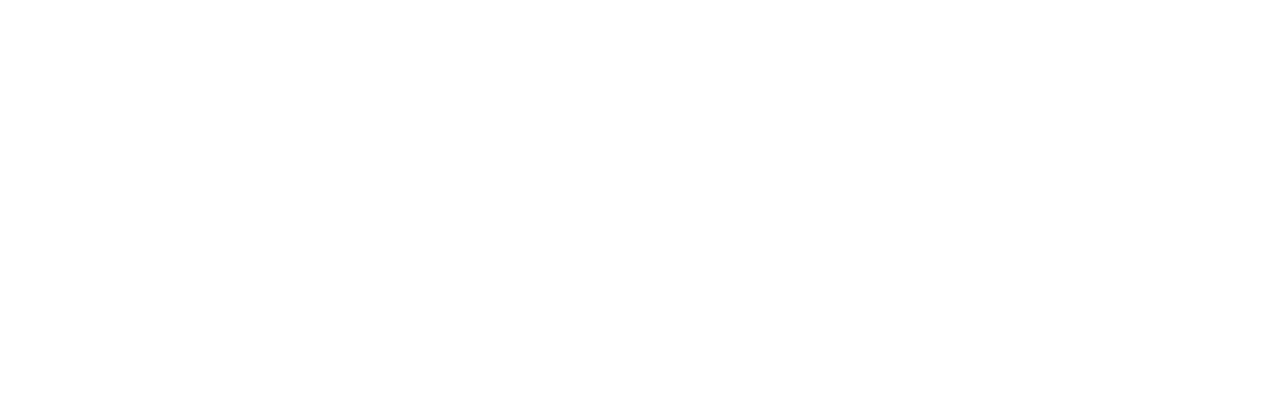
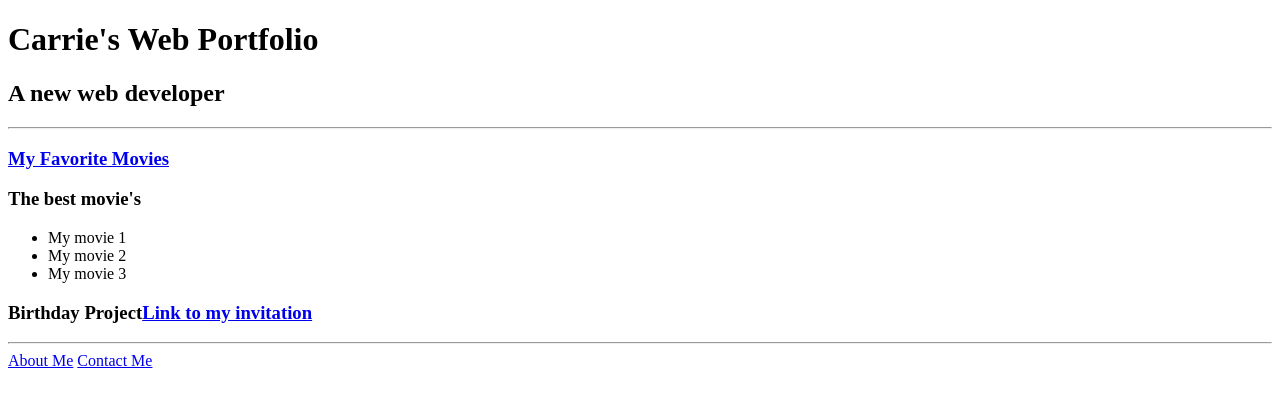
Before and after one commit to ccfulghum/html-portfolio, a plain HTML site: page index.html in a window 1280 px wide. Drawn offline with Linux system fonts and the light colour scheme.

Commit message:
Add files via upload

```diff
--- a/index.html
+++ b/index.html
@@ -1,4 +1,38 @@
+
 <!-- TODO 1: Create the HTML Boilerplate -->
+ <!DOCTYPE html>
+
+ <html lang="en">
+
+
+    <head>
+        <meta charset="UTF-8">
+        <title>Carrie Web</title>
+
+    </head>
+
+    <body>
+        <h1>Carrie's Web Portfolio</h1>
+        <h2>A new web developer</h2>
+        <hr />
+    <h3><a href="./public/movie-ranking.html"> My Favorite Movies</a></h3>
+
+        <h3>The best movie's</h3>
+
+        <ul>
+            <li>My movie 1</li>
+            <li>My movie 2</li>
+            <li>My movie 3</li>
+        </ul>
+
+
+        <h3>Birthday Project<a href="./public/birthday-invite.html">Link to my invitation</a></h3>
+        <hr />
+        <a href="./public/about.html">About Me</a>
+        <a href="./public/contact.html">Contact Me</a>
+    </body>
+ </html>
+
 
 <!-- TODO 2: Add Your previous projects' HTML into the public folder -->
 
```
